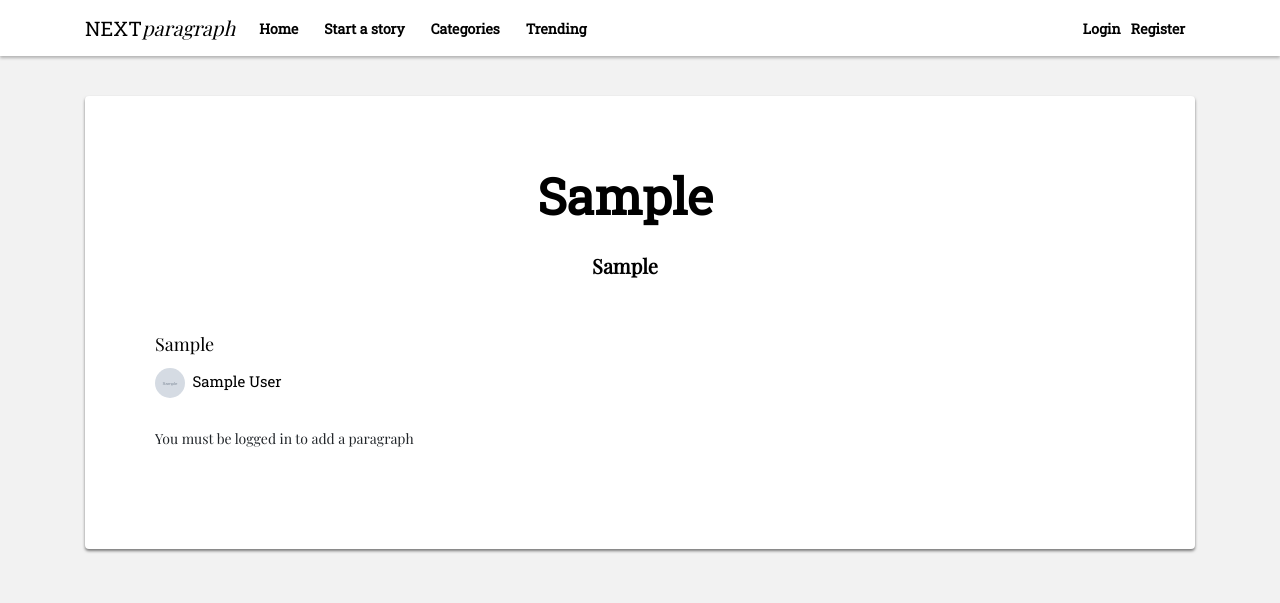
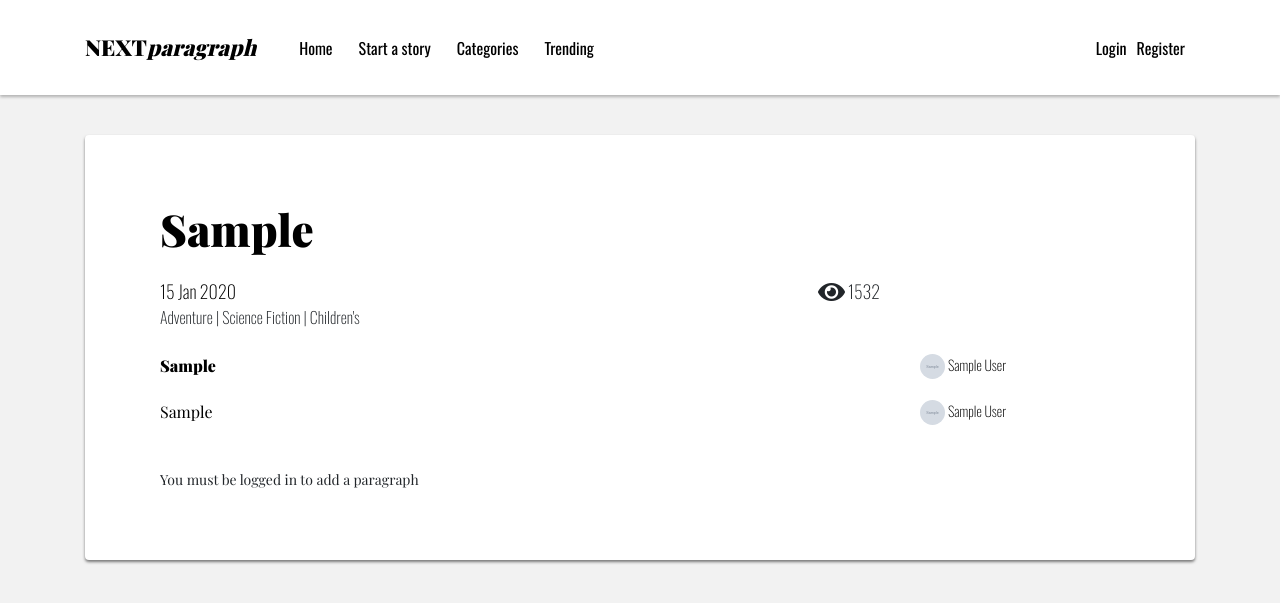
Before and after one commit to pig70/nextparanew, a Django app: a page that uses mainsite/templates/base.html in a window 1280 px wide. Shown: the top 603 px of the page. Run offline with Django 3.2, Linux system fonts and the light colour scheme; tables that the repository leaves empty hold one stand-in row (values such as "Sample post"); grey boxes marked "Sample" are stand-in pictures; some libraries are stand-ins or nearby versions.

Commit message:
Added new styling

```diff
--- a/mainsite/models.py
+++ b/mainsite/models.py
@@ -2,6 +2,7 @@ from django.db import models
 from django.utils import timezone
 from django.template.defaultfilters import truncatewords
 from django.contrib.auth.models import User
+from userprofile.models import AuthorProfile
 
 #Model for the original story
 class OriginalStory(models.Model):
@@ -11,6 +12,7 @@ class OriginalStory(models.Model):
     story_paragraph_author = models.ForeignKey(
         User, on_delete=models.CASCADE, blank=True, null=True)
     slug = models.SlugField(max_length=250, null=True)
+    original_story_author_image = models.OneToOneField(AuthorProfile, on_delete=models.CASCADE, blank=True, null=True, related_name="original_author_image")
 
     def __str__(self):
         return self.story_headline
--- a/mainsite/static/css/article.css
+++ b/mainsite/static/css/article.css
@@ -1,63 +1,97 @@
-    .container .article {
+.article-box {
     border-radius: 4px;
     box-shadow: 0 2px 3px 0 rgba(0, 0, 0, 0.5);
     background-color: #ffffff;
-        padding: 70px 100px 100px 70px;
+    padding: 70px 0 70px 0;
+}
+
+.content-container {
+    max-width: 960px;
+    margin: auto;
 }
 
 .article-title {
-      font-family: 'Roboto Slab', serif;
-      font-size: 50px;
-      font-weight: bold;
-      text-align: center;
+    font-family: 'Playfair Display', serif;
+    font-size: 44px;
+    font-weight: 900;
+    line-height: 1.09;
     color: #000000;
 }
 
 .article-date-info {
-      font-family: 'Roboto Slab',serif;
+    font-family: 'Oswald', sans-serif;
     font-size: 18px;
+    font-weight: 200;
     color: #000000;
+    display: inline;
+}
+
+.below-headline-info {
+    margin: 0 0 25px 0;
+}
+
+.article-watchers {
+    font-family: 'Oswald', sans-serif;
+    font-size: 18px;
+    font-weight: 200;
+    display: inline;
+    float: right;
+}
+
+.watcher-number {
+    margin-left: 3px;
+}
+
+.article-tags {
+    font-family: 'Oswald', sans-serif;
+    font-size: 16px;
+    font-weight: 200;
+    line-height: 1.5;
 }
 
 .article-first-para {
     font-family: 'Playfair Display', serif;
-        font-size: 20px;
-        font-weight: bold;
-        text-align: center;
+    font-size: 16px;
+    font-weight: 900;
+    line-height: 1.5;
     color: #000000;
-        margin-bottom: 50px;
+    margin: 0 40px 22px 0;
 }
 
 .article-paragraph-text {
     font-family: 'Playfair Display', serif;
-      font-size: 18px;
-      text-align: justify;
+    font-size: 16px;
+    font-weight: 400;
     color: #000000;
-         margin: 30px 0 10px 0;
+    line-height: 1.5;
+    margin: 0 40px 35px 0;
 }
+
 .article-paragraph-author-image {
-         width: 30px;
-         height: 30px;
+    width: 25px;
+    height: 25px;
     border-radius: 50%;
-         margin-right: 4px;
+    margin-right: 3px;
     vertical-align: middle;
     display: inline;
 }
 
 .article-paragraph-author-name {
-      font-family: 'Roboto Slab', serif;
-      font-size: 15px;
-      font-weight: 300;
+    font-family: 'Oswald', sans-serif;
+    font-weight: 200;
+    font-size: 14px;
     color: #000000;
     display: inline;
+    margin-bottom: 5px;
 }
 
 .user-paragraph-field {
     width: 100%;
     height: 200px;
     border-radius: 4px;
-         border: 1px solid #bfbfbf;
-         font-family: 'Roboto Slab', serif;
+    border: 1px solid #000000;
+    font-family: 'Playfair Display', serif;
+    font-weight: 200;
     font-size: 14px;
     color: #000000;
     padding: 10px;
@@ -65,6 +99,11 @@
     vertical-align: top;
 }
 
+textarea:focus {
+    outline: 0;
+    box-shadow: 0 0 8px 2px rgba(0, 0, 0, 0.2);
+}
+
 .add-paragraph-container {
-        margin-top: 30px;
+    margin-top: 10px;
 }
--- a/mainsite/static/css/base.css
+++ b/mainsite/static/css/base.css
@@ -17,19 +17,24 @@ a:hover {
 }
 
 h1 {
-    font-family: 'Roboto Slab', serif;
-    font-size: 25px;
+    font-family: 'Oswald', sans-serif;
+    font-size: 22px;
     font-weight: bold;
     margin-bottom: 25px;
 }
 
+.row {
+    padding: 0;
+    margin: 0;
+}
+
 .home-story-box {
-    height: 500px;
+    height: 550px;
     padding: 30px 25px 30px 25px;
     margin-bottom: 15px;
     border-radius: 4px;
     background-color: #ffffff;
-    box-shadow: 0 2px 3px 0 rgba(0, 0, 0, 0.27);
+    box-shadow: 0 2px 3px 0 rgba(0, 0, 0, 0.5);
 }
 
 .author-image {
@@ -44,7 +49,7 @@ h1 {
 
 .author-name {
     display: inline-block;
-    font-family: 'Roboto Slab', serif;
+    font-family: 'Oswald', sans-serif;
     font-size: 18px;
     font-weight: bold;
     color: #000000;
@@ -58,7 +63,7 @@ h1 {
 }
 
 .box-colon-text {
-    font-family: 'Roboto Slab', serif;
+    font-family: 'Oswald', sans-serif;
     font-size: 14px;
     font-weight: bold;
     color: #000000;
@@ -66,8 +71,8 @@ h1 {
 }
 
 .home-story-title {
-    font-family: 'Roboto Slab', serif;
-    font-weight: 300;
+    font-family: 'Playfair Display', serif;
+    font-weight: 900;
     font-size: 20px;
     color: #000000;
 }
@@ -80,9 +85,15 @@ h1 {
     margin-bottom: 20px;
 }
 
+.date-added {
+    font-family: 'Oswald', sans-serif;
+    font-size: 14px;
+    font-weight: 200;
+}
+
 .btn.btn-primary.black-button {
-    font-family: 'Roboto Slab', serif;
-    font-size: 14px;
+    font-family: 'Oswald', sans-serif;
+    font-size: 12px;
     color: #ffffff;
     border-radius: 2px;
     border: 0;
@@ -91,40 +102,18 @@ h1 {
     margin-top: 10px;
 }
 
-/* The css for the individual story */
-.story-box {
-    padding: 30px 25px 15px 25px;
-    border-radius: 8px;
-    border: solid 1px #4a3e33;
-    background-color: #f4f2ea;
-}
-
-.story-headline {
-    font-family: 'Roboto Slab', serif;
-    font-size: 25px;
-}
-
-.story-first-paragraph {
-    font-family: 'Playfair Display', serif;
-    font-size: 18px;
-    font-weight: bold;
-}
-
-.story-body {
-    font-family: 'Playfair Display', serif;
-    font-size: 18px;
-    font-weight: normal;
-}
-
 .login-logout {
-    margin-right: 5px;
+    font-family: 'Oswald', sans-serif;
+    font-weight: 500;
+    font-size: 16px;
+    margin-right: 20px;
 }
 
 .minor-nav {
-    font-family: 'Roboto Slab', cursive;
-    font-size: 14px;
+    font-family: 'Oswald', sans-serif;
+    font-size: 16px;
     padding-right: 10px;
-    font-weight: bold;
+    font-weight: 500;
 }
 
 .navbar {
@@ -132,6 +121,7 @@ h1 {
     margin-bottom: 40px;
     color: #000000;
     box-shadow: 0 2px 3px 0 rgba(0, 0, 0, 0.27);
+    height: 95px;
 }
 
 .navbar a {
@@ -139,13 +129,15 @@ h1 {
 }
 
 .navbar-brand {
-    font-family: 'Roboto Slab', serif;
-    font-weight: 500;
+    font-family: 'Playfair Display', serif;
+    font-size: 22px;
+    font-weight: 900;
+    margin-right: 35px;
 }
 
 .nav-item {
-    font-family: 'Roboto Slab', cursive;
-    font-size: 14px;
+    font-family: 'Oswald', sans-serif;
+    font-size: 16px;
     padding-right: 10px;
-    font-weight: bold;
+    font-weight: 500;
 }
--- a/mainsite/static/css/registration.css
+++ b/mainsite/static/css/registration.css
@@ -15,8 +15,9 @@
     width: 100%;
     border-radius: 4px;
     border: 1px solid #bfbfbf;
-    font-family: 'Roboto Slab', serif;
-    font-size: 14px;
+    font-family: 'Oswald', serif;
+    font-size: 16px;
+    font-weight: bold;
     color: #000000;
     padding: 10px;
     margin-bottom: 10px;
@@ -26,8 +27,9 @@ input[type=text] {
     width: 100%;
     border-radius: 4px;
     border: 1px solid #bfbfbf;
-    font-family: 'Roboto Slab', serif;
+    font-family: 'Oswald', serif;
     font-size: 14px;
+    font-weight: bold;
     color: #000000;
     padding: 10px;
     margin-bottom: 10px;
@@ -37,7 +39,7 @@ input[type=password] {
     width: 100%;
     border-radius: 4px;
     border: 1px solid #bfbfbf;
-    font-family: 'Roboto Slab', serif;
+    font-family: 'Oswald', serif;
     font-size: 14px;
     color: #000000;
     padding: 10px;
--- a/mainsite/templates/base.html
+++ b/mainsite/templates/base.html
@@ -6,7 +6,8 @@
     <meta charset="utf-8">
     <title>{% block title %}Nextparagraph{% endblock %}</title>
     <link rel="stylesheet" href="https://maxcdn.bootstrapcdn.com/bootstrap/4.0.0/css/bootstrap.min.css" integrity="sha384-Gn5384xqQ1aoWXA+058RXPxPg6fy4IWvTNh0E263XmFcJlSAwiGgFAW/dAiS6JXm" crossorigin="anonymous">
-    <link href="https://fonts.googleapis.com/css?family=Playfair+Display|Roboto+Slab" rel="stylesheet">
+    <link href="https://fonts.googleapis.com/css?family=Oswald:200,300,400,700|Playfair+Display:400,900" rel="stylesheet">
+<link rel="stylesheet" href="https://use.fontawesome.com/releases/v5.6.3/css/all.css" integrity="sha384-UHRtZLI+pbxtHCWp1t77Bi1L4ZtiqrqD80Kn4Z8NTSRyMA2Fd33n5dQ8lWUE00s/" crossorigin="anonymous">
     <link rel="stylesheet" href="{% static 'css/base.css' %}">
 </head>
 
--- a/mainsite/templates/home.html
+++ b/mainsite/templates/home.html
@@ -1,7 +1,7 @@
 {% extends 'base.html' %} {% block title %}Home | Nextparagraph{% endblock %} {% block content %}
 
 <h1>Latest paragraphs</h1>
-<div class="row">
+<div class="row no-gutters">
   {% for paragraph in new_paragraphs %}
   <div class="col-sm-12 col-md-6 col-lg-4">
     <div class="home-story-box d-flex flex-column">
@@ -18,7 +18,7 @@
         Added:
       </div>
       <div class="home-story-text">
-        {{ paragraph.user_paragraph|linebreaksbr|truncatewords:45 }}
+        {{ paragraph.user_paragraph|linebreaksbr|truncatewords:50 }}
       </div>
       <div class="mt-auto">
         <div class="box-colon-text">
--- a/mainsite/templates/story_detail.html
+++ b/mainsite/templates/story_detail.html
@@ -2,28 +2,48 @@
 
 {% block content %}
 
-<div class="container article">
-    <h1 class="article-title">{{ story.story_headline }}</h1>
-  <div class="article-first-para">{{ story.story_first_paragraph }}</div>
+    <div class="article-box">
+        <div class="content-container">
+            <div class="row no-gutters">
+                <h1 class="article-title col.sm-12">{{ story.story_headline }}</h1>
+            </div>
+            <div class="row no-gutters">
+<div class="below-headline-info col-sm-6 col-md-9 col-lg-9">
+    <div class="article-date-info">{{ story.story_publish_date|date:'d M Y' }}</div>
+    <div class="article-watchers"><i class="fa fa-eye fa-lg" id="watchers-eye-not-watched"></i><span class="watcher-number">1532</span></div>
+            <div class="article-tags">Adventure | Science Fiction | Children's</div>
+
+</div>
+{# The original story paragraph and author info#}
+                <div class="article-first-para col-sm-6 col-md-9 col-lg-9">{{ story.story_first_paragraph }}</div>
+            {% if story.story_paragraph_author.author_image_name.author_image %}
+                        <img src="{{ story.story_paragraph_author.author_image_name.author_image.url }}"
+                             class="article-paragraph-author-image col-sm-12 col-md-auto col-lg-auto">{% endif %}
+            <div class="article-paragraph-author-name col-sm-12 col-md-auto col-lg-auto">{{ story.story_paragraph_author.get_full_name }}
+            </div>
                 {% for paragraph in story_user_paragraphs %}
-          <div class="article-paragraph-text">{{ paragraph.user_paragraph|linebreaksbr }}</div>
+                    <div class="article-paragraph-text col-sm-6 col-md-9 col-lg-9">{{ paragraph.user_paragraph|linebreaksbr }}</div>
 
-        {%  if paragraph.paragraph_author.author_image_name.author_image %}
-        <img src="{{ paragraph.paragraph_author.author_image_name.author_image.url }}" class="article-paragraph-author-image">{%  endif %}
-        <div class="article-paragraph-author-name">{{ paragraph.paragraph_author.get_full_name }}</div>
+                    {% if paragraph.paragraph_author.author_image_name.author_image %}
+                        <img src="{{ paragraph.paragraph_author.author_image_name.author_image.url }}"
+                             class="article-paragraph-author-image col-sm-12 col-md-auto col-lg-auto">{% endif %}
+                    <div class="article-paragraph-author-name col-sm-12 col-md-auto col-lg-auto">{{ paragraph.paragraph_author.get_full_name }}</div>
                 {% endfor %}
 
                 {# Adding a paragraph code #}
-<div class="add-paragraph-container">
+                <div class="add-paragraph-container col-sm-12 col-md-9 col-lg-9">
                     {% if request.user.is_authenticated %}
                         <form method="POST">{% csrf_token %}
                             <label class="form-label" for="id_user_paragraph">Add a paragraph</label>
                             {{ add_paragraph.user_paragraph }}
-        <button class="btn btn-primary black-button" type="submit" name="button">Add</button></form>
+                            <button class="btn btn-primary black-button" type="submit" name="button">Add</button>
+                        </form>
                     {% else %}
                         <div>You must be logged in to add a paragraph</div>
                     {% endif %}
                 </div>
             </div>
+        </div>
+    </div>
 
 {% endblock %}
```
Lines whose indentation alone changed are shown as unchanged.
